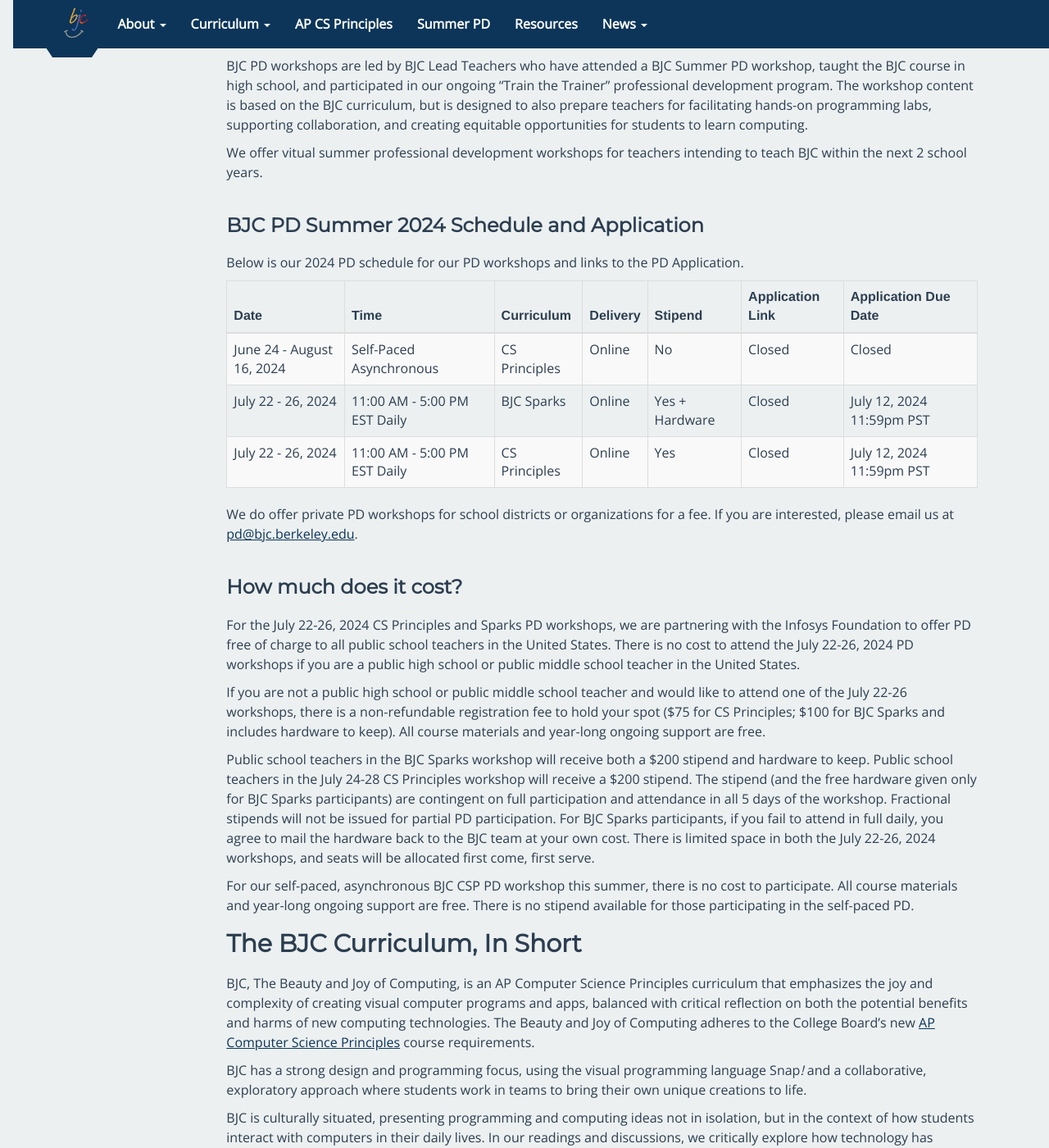
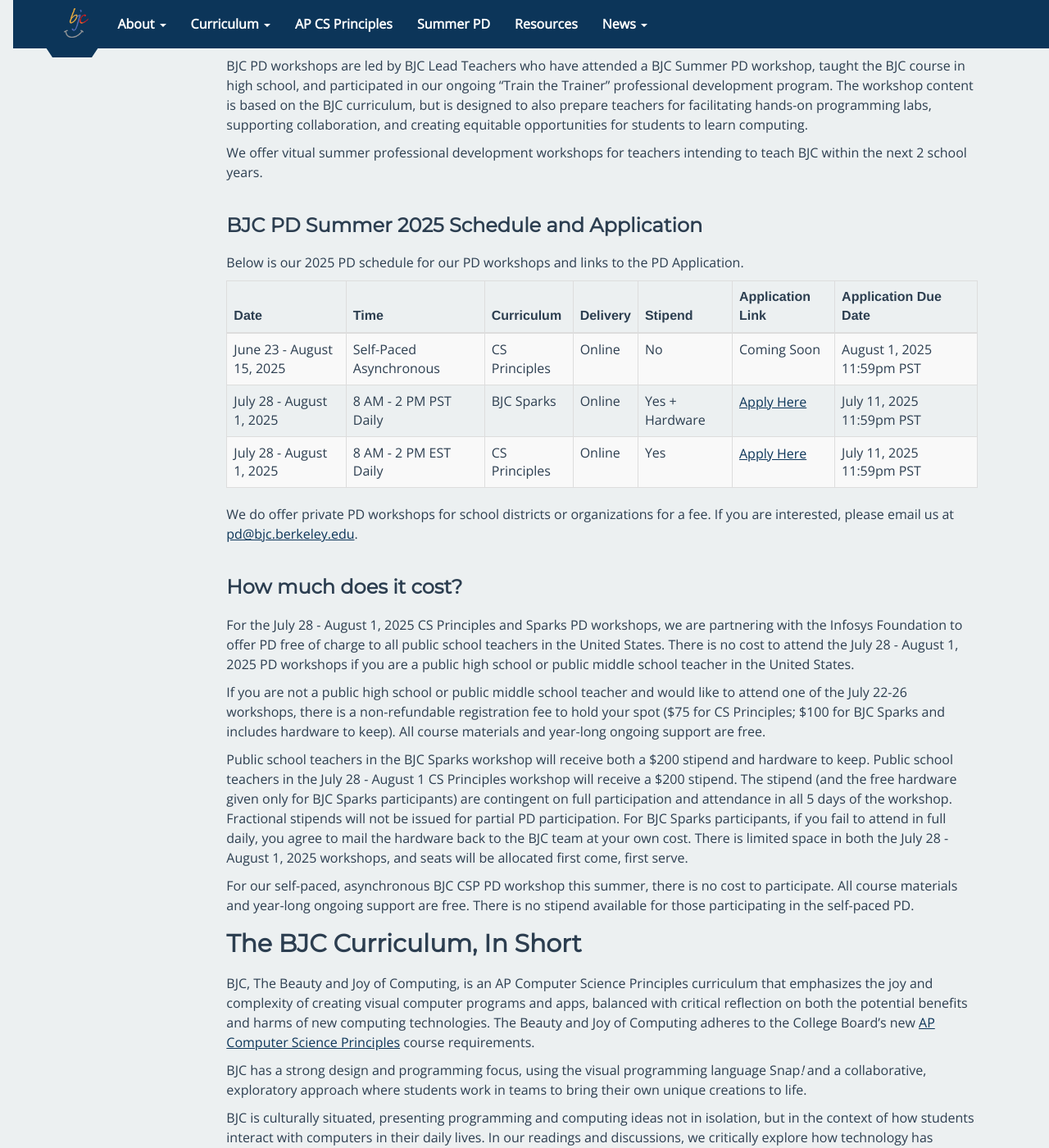
Before and after one commit to beautyjoy/beautyjoy.github.io, a Jekyll site: the page built from summer-pd/index.md, in a window 1280 px wide and 1400 px high, scrolled down 1015 px. Shown: the whole window at 82% size. Built offline with Jekyll 4.4.1, drawn with Linux system fonts in a browser that asks for light colours; some of the changed text lies outside the part shown.

Commit message:
Update index.md with PD 2025 App + Info

```diff
--- a/summer-pd/index.md
+++ b/summer-pd/index.md
@@ -1,5 +1,5 @@
 ---
-title: 2024 Professional Development
+title: 2025 Professional Development
 subtitle: One-Week Workshops for Teachers
 layout: summer-pd
 redirect_from:
@@ -51,13 +51,13 @@
 
 <!-- In 2019, we will offer several 5-day in-person regional workshops. To sign up for email updates when we finalize our 2019 locations, complete our interest form at [{{site.pd_interest_url}}]({{site.pd_interest_url}}). If you are interested in hosting a BJC workshop, or becoming a BJC Lead Teacher, email [pd@bjc.berkeley.edu][pd-email]. -->
 
-### BJC PD Summer 2024 Schedule and Application
+### BJC PD Summer 2025 Schedule and Application
 
 [admin-letter]: https://bjc.link/Admin19
 [BJC PD 2019 Alternate App]: https://bjc.link/PD2019App-NoUpload
 [reg-fee]: https://bjc.link/reg19
 
-Below is our 2024 PD schedule for our PD workshops and links to the PD Application.
+Below is our 2025 PD schedule for our PD workshops and links to the PD Application.
 
 <!-- <b>Apps are due by May 31, 2022.</b> -->
 
@@ -87,31 +88,31 @@
 </thead>
 <tbody>
   <tr>
-    <td>June 24 - August 16, 2024</td>
+    <td>June 23 - August 15, 2025</td>
     <td>Self-Paced Asynchronous</td>
     <td>CS Principles</td>
     <td>Online</td>
     <td>No</td>
-    <td>Closed</td>
-    <td>Closed</td>
+    <td>Coming Soon</td>
+    <td>August 1, 2025 11:59pm PST</td>
   </tr>
   <tr>
-    <td>July 22 - 26, 2024</td>
-    <td>11:00 AM - 5:00 PM EST Daily</td>
+    <td>July 28 - August 1, 2025</td>
+    <td>8 AM - 2 PM PST Daily</td>
     <td>BJC Sparks</td>
     <td>Online</td>
     <td>Yes + Hardware</td>
-    <td>Closed</td>
-    <td>July 12, 2024 11:59pm PST</td>
+    <td><a href="https://bit.ly/pathfinders25">Apply Here</a></td>
+    <td>July 11, 2025 11:59pm PST</td>
   </tr>
   <tr>
-    <td>July 22 - 26, 2024</td>
-    <td>11:00 AM - 5:00 PM EST Daily</td>
+    <td>July 28 - August 1, 2025</td>
+    <td>8 AM - 2 PM EST Daily</td>
     <td>CS Principles</td>
     <td>Online</td>
     <td>Yes</td>
-    <td>Closed</td>
-    <td>July 12, 2024 11:59pm PST</td>
+    <td><a href="https://bit.ly/pathfinders25">Apply Here</a></td>
+    <td>July 11, 2025 11:59pm PST</td>
   </tr>
  </tbody>
 </table>
@@ -133,11 +134,11 @@
 
 ### How much does it cost?
 
-For the July 22-26, 2024 CS Principles and Sparks PD workshops, we are partnering with the Infosys Foundation to offer PD free of charge to all public school teachers in the United States. There is no cost to attend the July 22-26, 2024 PD workshops if you are a public high school or public middle school teacher in the United States.
+For the July 28 - August 1, 2025 CS Principles and Sparks PD workshops, we are partnering with the Infosys Foundation to offer PD free of charge to all public school teachers in the United States. There is no cost to attend the July 28 - August 1, 2025 PD workshops if you are a public high school or public middle school teacher in the United States.
 
 If you are not a public high school or public middle school teacher and would like to attend one of the July 22-26 workshops, there is a non-refundable registration fee to hold your spot ($75 for CS Principles; $100 for BJC Sparks and includes hardware to keep). All course materials and year-long ongoing support are free.
 
-Public school teachers in the BJC Sparks workshop will receive both a $200 stipend and hardware to keep. Public school teachers in the July 24-28 CS Principles workshop will receive a $200 stipend. The stipend (and the free hardware given only for BJC Sparks participants) are contingent on full participation and attendance in all 5 days of the workshop. Fractional stipends will not be issued for partial PD participation. For BJC Sparks participants, if you fail to attend in full daily, you agree to mail the hardware back to the BJC team at your own cost. There is limited space in both the July 22-26, 2024 workshops, and seats will be allocated first come, first serve.
+Public school teachers in the BJC Sparks workshop will receive both a $200 stipend and hardware to keep. Public school teachers in the July 28 - August 1 CS Principles workshop will receive a $200 stipend. The stipend (and the free hardware given only for BJC Sparks participants) are contingent on full participation and attendance in all 5 days of the workshop. Fractional stipends will not be issued for partial PD participation. For BJC Sparks participants, if you fail to attend in full daily, you agree to mail the hardware back to the BJC team at your own cost. There is limited space in both the July 28 - August 1, 2025 workshops, and seats will be allocated first come, first serve.
 
 For our self-paced, asynchronous BJC CSP PD workshop this summer, there is no cost to participate. All course materials and year-long ongoing support are free. There is no stipend available for those participating in the self-paced PD.
 
@@ -176,7 +181,7 @@
 *   BJC is well-supported.
     *   BJC teachers attend face-to-face professional development programs and have access to a wealth of online resources, including a repository of shared course materials, and weekly group calls.
 
-For more information on how BJC compares to the general CS Principles framework, please see [our comparison guide]({{ site.baseurl }}/curriculum/).
+For more information on how BJC compares to the general CS Principles framework, please see [our comparison guide][Curriculum Guide].
 
 ### Who is teaching BJC?
 
```
Also changed, not shown: other parts of summer-pd/index.md (+6 -1 lines).
